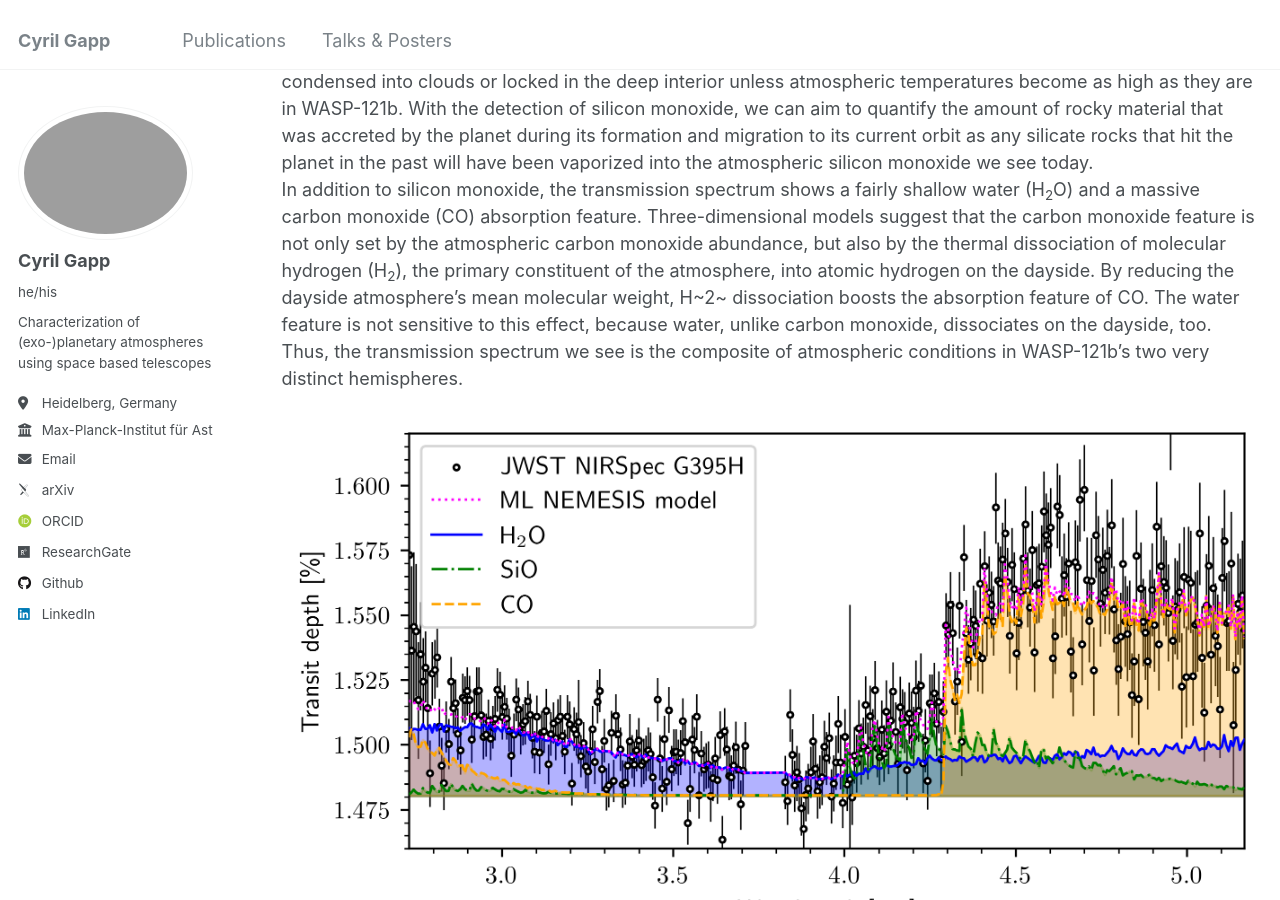
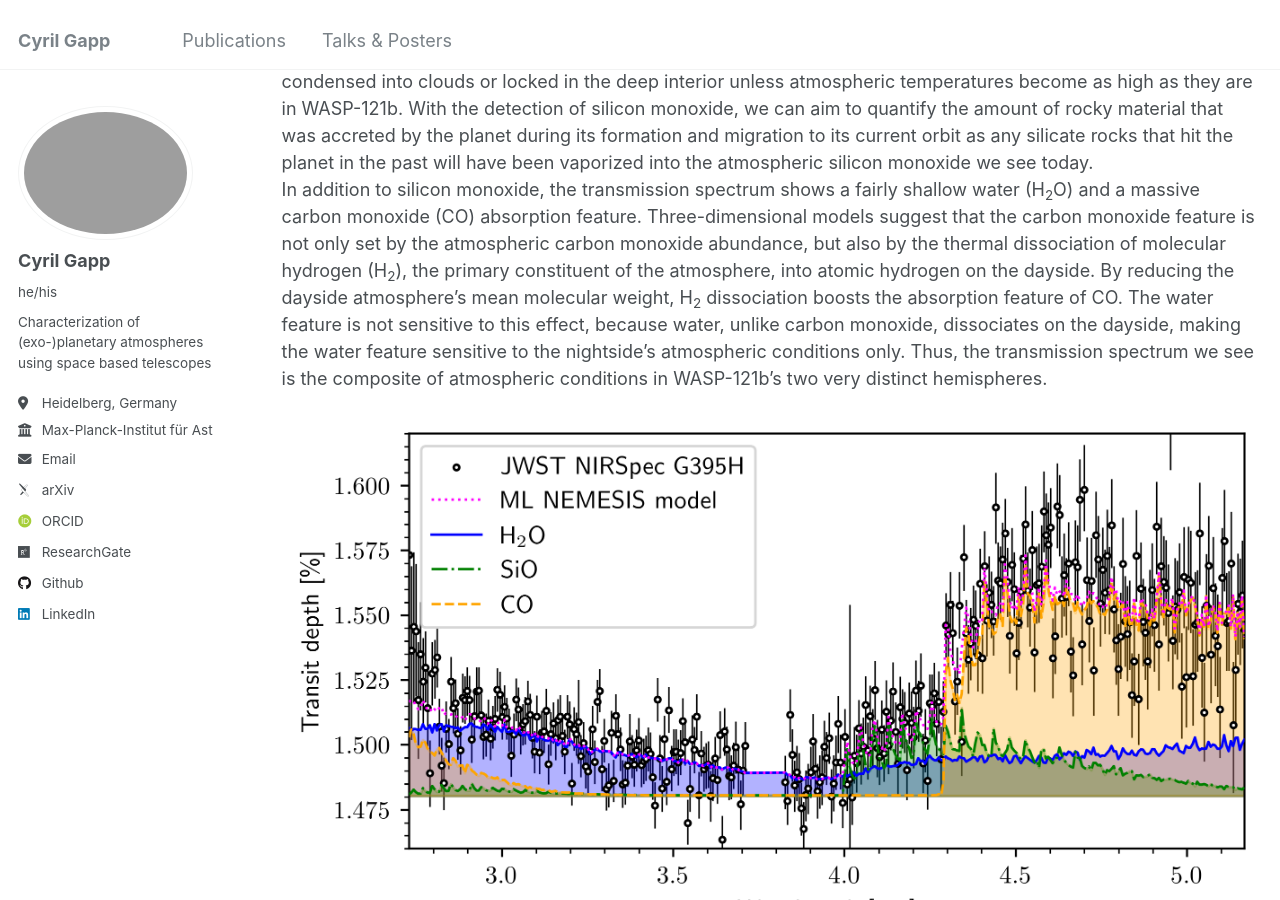
Before and after one commit to gapp-c/gapp-c.github.io, a Jekyll site: the page built from _pages/publications.md, in a window 1280 px wide and 900 px high, scrolled down 336 px. Built offline with Jekyll 4.4.1, drawn with Linux system fonts in a browser that asks for light colours; some web fonts are replaced.

Commit message:
wasp121 update

```diff
--- a/_pages/publications.md
+++ b/_pages/publications.md
@@ -13,7 +13,7 @@ WASP-121b's transmission spectrum observed with JWST/NIRSpec G395H reveals therm
 ----------------------------------------------------------------------------
 
 WASP-121b is an extrasolar gas giant orbiting an F6-type star in a distance less than two times the star's diameter, making it one of the hottest planets known. Its transmission spectrum observed with JWST/NIRSpec (see below) shows a clear absorption feature of gas-phase silicon monoxide (SiO) between 4.0 and 4.3µm. This molecule has not been detected in any planet's atmosphere before, because in gaseous planets, silicon is expected to be condensed into clouds or locked in the deep interior unless atmospheric temperatures become as high as they are in WASP-121b. With the detection of silicon monoxide, we can aim to quantify the amount of rocky material that was accreted by the planet during its formation and migration to its current orbit as any silicate rocks that hit the planet in the past will have been vaporized into the atmospheric silicon monoxide we see today.
-In addition to silicon monoxide, the transmission spectrum shows a fairly shallow water (H<sub>2</sub>O) and a massive carbon monoxide (CO) absorption feature. Three-dimensional models suggest that the carbon monoxide feature is not only set by the atmospheric carbon monoxide abundance, but also by the thermal dissociation of molecular hydrogen (H<sub>2</sub>), the primary constituent of the atmosphere, into atomic hydrogen on the dayside. By reducing the dayside atmosphere's mean molecular weight, H~2~ dissociation boosts the absorption feature of CO. The water feature is not sensitive to this effect, because water, unlike carbon monoxide, dissociates on the dayside, too. Thus, the transmission spectrum we see is the composite of atmospheric conditions in WASP-121b's two very distinct hemispheres.
+In addition to silicon monoxide, the transmission spectrum shows a fairly shallow water (H<sub>2</sub>O) and a massive carbon monoxide (CO) absorption feature. Three-dimensional models suggest that the carbon monoxide feature is not only set by the atmospheric carbon monoxide abundance, but also by the thermal dissociation of molecular hydrogen (H<sub>2</sub>), the primary constituent of the atmosphere, into atomic hydrogen on the dayside. By reducing the dayside atmosphere's mean molecular weight, H<sub>2</sub> dissociation boosts the absorption feature of CO. The water feature is not sensitive to this effect, because water, unlike carbon monoxide, dissociates on the dayside, making the water feature sensitive to the nightside's atmospheric conditions only. Thus, the transmission spectrum we see is the composite of atmospheric conditions in WASP-121b's two very distinct hemispheres.
 
 ![WASP-121b's transmission spectrum observed with JWST/NIRSpec](/images/w121b_transmission-spectrum.png)
 
```
Also changed, not shown: _pages/talks.md (+2 -0 lines).
